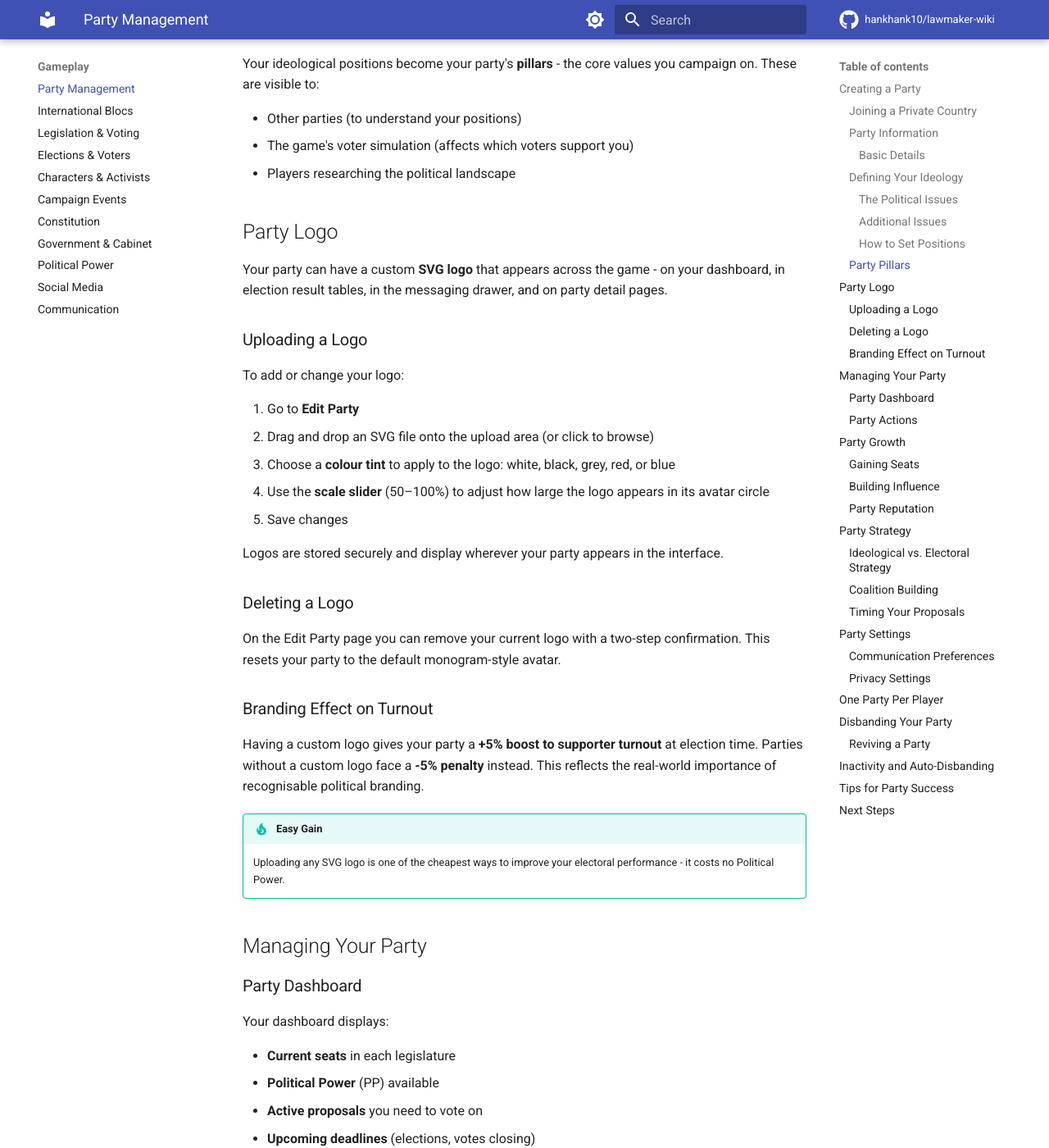
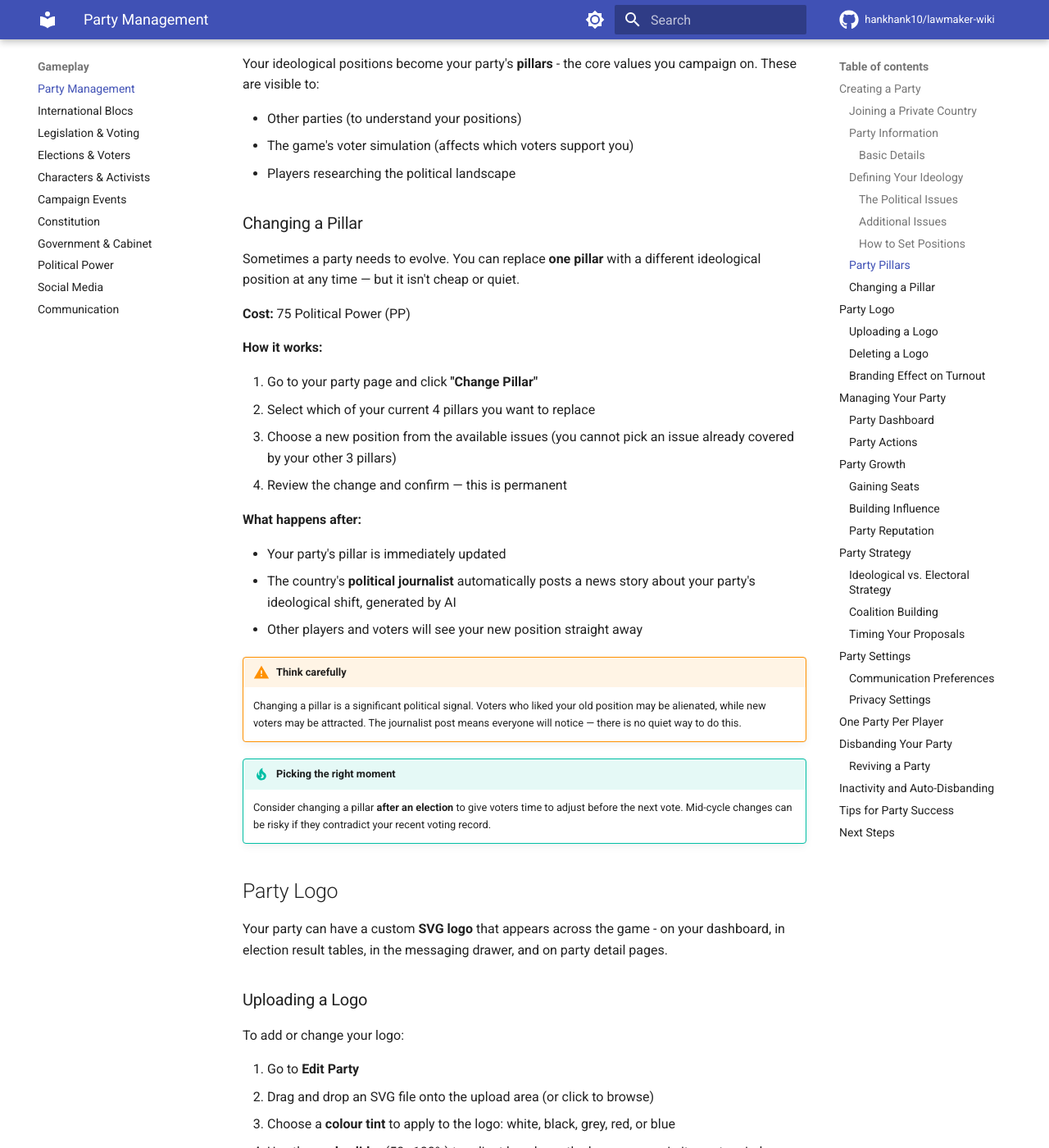
Before and after one commit to hankhank10/lawmaker-wiki, an MkDocs documentation site: the page built from docs/gameplay/parties.md, in a window 1280 px wide and 1400 px high, scrolled down 2784 px. Shown: the whole window at 82% size. Built offline with MkDocs 1.6.1 and Material for MkDocs 9.7.7, drawn with Linux system fonts in a browser that asks for light colours; comment, search, counter and statistics services are not loaded; some of the changed text lies outside the part shown.

Commit message:
📝 Sync from private repo
Auto-synced from hankhank10/lawmaker/game-manual

```diff
--- a/docs/gameplay/parties.md
+++ b/docs/gameplay/parties.md
@@ -88,6 +88,31 @@ Your ideological positions become your party's **pillars** - the core values you
 - The game's voter simulation (affects which voters support you)
 - Players researching the political landscape
 
+### Changing a Pillar
+
+Sometimes a party needs to evolve. You can replace **one pillar** with a different ideological position at any time — but it isn't cheap or quiet.
+
+**Cost:** 75 Political Power (PP)
+
+**How it works:**
+
+1. Go to your party page and click **"Change Pillar"**
+2. Select which of your current 4 pillars you want to replace
+3. Choose a new position from the available issues (you cannot pick an issue already covered by your other 3 pillars)
+4. Review the change and confirm — this is permanent
+
+**What happens after:**
+
+- Your party's pillar is immediately updated
+- The country's **political journalist** automatically posts a news story about your party's ideological shift, generated by AI
+- Other players and voters will see your new position straight away
+
+!!! warning "Think carefully"
+    Changing a pillar is a significant political signal. Voters who liked your old position may be alienated, while new voters may be attracted. The journalist post means everyone will notice — there is no quiet way to do this.
+
+!!! tip "Picking the right moment"
+    Consider changing a pillar **after an election** to give voters time to adjust before the next vote. Mid-cycle changes can be risky if they contradict your recent voting record.
+
 ## Party Logo
 
 Your party can have a custom **SVG logo** that appears across the game - on your dashboard, in election result tables, in the messaging drawer, and on party detail pages.
@@ -139,6 +164,7 @@ With your party, you can:
 6. **[Attempt cabinet formation](cabinet.md)** - Form governments (free, requires seats)
 7. **[Call early elections](elections.md#early-elections)** - Trigger special elections (30 PP)
 8. **[Found and join international blocs](international-blocs.md)** - Build cross-country alliances (50 PP to found, 20 PP per application)
+9. **[Change a pillar](#changing-a-pillar)** - Shift your party's ideology on one issue (75 PP)
 
 ## Party Growth
 
```
